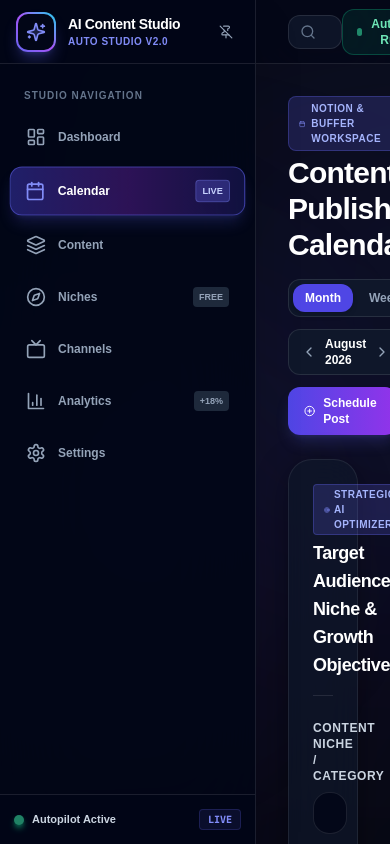
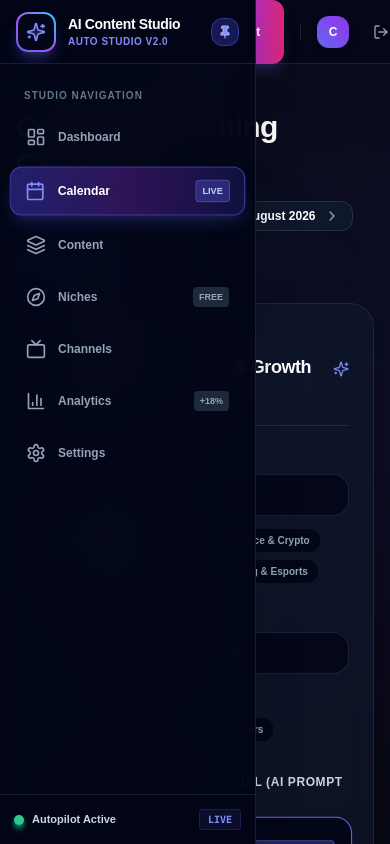
Before and after one commit to Firstet/ai-content-factory, a Next.js app in the folder apps/web/: page /calendar in a window 390 px wide. Shown: the top 844 px of the page. Built offline with nearby package versions, Linux system fonts and the light colour scheme.

Commit message:
feat: default sidebar menu to expanded state with mobile drawer support

```diff
--- a/apps/web/src/components/layout/Header.tsx
+++ b/apps/web/src/components/layout/Header.tsx
@@ -1,12 +1,16 @@
 'use client';
 
 import { useState } from 'react';
-import { Bell, Search, PlusCircle, LogOut, Zap, Play, Pause } from 'lucide-react';
+import { Bell, Search, PlusCircle, LogOut, Zap, Play, Pause, Menu } from 'lucide-react';
 import { useAppStore } from '@/lib/store';
 import { useRouter } from 'next/navigation';
 import Link from 'next/link';
 
-export function Header() {
+interface HeaderProps {
+  onToggleMobileMenu?: () => void;
+}
+
+export function Header({ onToggleMobileMenu }: HeaderProps) {
   const { user, logout } = useAppStore();
   const router = useRouter();
   const [automationActive, setAutomationActive] = useState(true);
@@ -17,15 +21,27 @@ export function Header() {
   };
 
   return (
-    <header className="h-16 border-b border-white/10 bg-slate-950/60 backdrop-blur-2xl px-8 flex items-center justify-between sticky top-0 z-30">
-      {/* Search Bar */}
-      <div className="relative w-80">
+    <header className="h-16 border-b border-white/10 bg-slate-950/60 backdrop-blur-2xl px-4 md:px-8 flex items-center justify-between sticky top-0 z-30">
+      {/* Mobile Menu Button & Search Bar */}
+      <div className="flex items-center gap-3 w-auto md:w-80">
+        {onToggleMobileMenu && (
+          <button
+            onClick={onToggleMobileMenu}
+            className="p-2 rounded-xl bg-slate-900 border border-white/10 text-slate-300 hover:text-white md:hidden"
+            title="Toggle Menu"
+          >
+            <Menu className="w-5 h-5" />
+          </button>
+        )}
+
+        <div className="relative w-full hidden sm:block">
           <Search className="w-4 h-4 text-slate-500 absolute left-3 top-1/2 -translate-y-1/2" />
           <input
             type="text"
             placeholder="Search content plans, scheduled posts, channels..."
             className="w-full bg-slate-900/90 border border-white/10 rounded-xl pl-9 pr-4 py-2 text-xs text-slate-200 placeholder:text-slate-500 focus:outline-none focus:border-indigo-500/50 transition-all"
           />
+        </div>
       </div>
 
       {/* Center/Right Actions & User Controls */}
--- a/apps/web/src/components/layout/Shell.tsx
+++ b/apps/web/src/components/layout/Shell.tsx
@@ -1,14 +1,34 @@
 'use client';
 
-import { useState } from 'react';
+import { useState, useEffect } from 'react';
 import { Sidebar } from './Sidebar';
 import { Header } from './Header';
 
 export function Shell({ children }: { children: React.ReactNode }) {
   const [isSidebarHovered, setIsSidebarHovered] = useState(false);
-  const [isSidebarPinned, setIsSidebarPinned] = useState(false);
+  const [isSidebarPinned, setIsSidebarPinned] = useState(true);
+  const [isMobileOpen, setIsMobileOpen] = useState(false);
 
-  const isExpanded = isSidebarPinned || isSidebarHovered;
+  useEffect(() => {
+    if (typeof window !== 'undefined') {
+      const saved = localStorage.getItem('acf_sidebar_pinned');
+      if (saved !== null) {
+        setIsSidebarPinned(saved === 'true');
+      }
+    }
+  }, []);
+
+  const handleTogglePin = () => {
+    setIsSidebarPinned((prev) => {
+      const next = !prev;
+      if (typeof window !== 'undefined') {
+        localStorage.setItem('acf_sidebar_pinned', String(next));
+      }
+      return next;
+    });
+  };
+
+  const isExpanded = isSidebarPinned || isSidebarHovered || isMobileOpen;
 
   return (
     <div className="min-h-screen bg-[#070a12] text-slate-100 flex relative overflow-x-hidden">
@@ -20,17 +40,19 @@ export function Shell({ children }: { children: React.ReactNode }) {
       <Sidebar
         isExpanded={isExpanded}
         isPinned={isSidebarPinned}
+        isMobileOpen={isMobileOpen}
+        onCloseMobile={() => setIsMobileOpen(false)}
         onMouseEnter={() => setIsSidebarHovered(true)}
         onMouseLeave={() => setIsSidebarHovered(false)}
-        onTogglePin={() => setIsSidebarPinned((prev) => !prev)}
+        onTogglePin={handleTogglePin}
       />
       <div
         className={`flex-1 flex flex-col min-w-0 relative z-10 transition-all duration-300 ease-in-out ${
-          isExpanded ? 'pl-64' : 'pl-20'
+          isSidebarPinned ? 'md:pl-64 pl-0' : 'md:pl-20 pl-0'
         }`}
       >
-        <Header />
-        <main className="flex-1 p-8 overflow-y-auto">{children}</main>
+        <Header onToggleMobileMenu={() => setIsMobileOpen((prev) => !prev)} />
+        <main className="flex-1 p-4 md:p-8 overflow-y-auto">{children}</main>
       </div>
     </div>
   );
--- a/apps/web/src/components/layout/Sidebar.tsx
+++ b/apps/web/src/components/layout/Sidebar.tsx
@@ -30,6 +30,8 @@ const mainNav = [
 interface SidebarProps {
   isExpanded: boolean;
   isPinned: boolean;
+  isMobileOpen?: boolean;
+  onCloseMobile?: () => void;
   onMouseEnter: () => void;
   onMouseLeave: () => void;
   onTogglePin: () => void;
@@ -38,6 +40,8 @@ interface SidebarProps {
 export function Sidebar({
   isExpanded,
   isPinned,
+  isMobileOpen,
+  onCloseMobile,
   onMouseEnter,
   onMouseLeave,
   onTogglePin,
@@ -45,13 +49,22 @@ export function Sidebar({
   const pathname = usePathname();
 
   return (
-    <aside
-      onMouseEnter={onMouseEnter}
-      onMouseLeave={onMouseLeave}
-      className={`border-r border-white/10 bg-slate-950/90 backdrop-blur-2xl flex flex-col h-screen fixed left-0 top-0 z-40 shadow-2xl transition-all duration-300 ease-in-out ${
-        isExpanded ? 'w-64' : 'w-20'
-      }`}
-    >
+    <>
+      {/* Mobile Drawer Backdrop */}
+      {isMobileOpen && (
+        <div
+          onClick={onCloseMobile}
+          className="fixed inset-0 bg-slate-950/80 backdrop-blur-sm z-40 md:hidden"
+        />
+      )}
+
+      <aside
+        onMouseEnter={onMouseEnter}
+        onMouseLeave={onMouseLeave}
+        className={`border-r border-white/10 bg-slate-950/95 backdrop-blur-2xl flex flex-col h-screen fixed left-0 top-0 z-50 shadow-2xl transition-all duration-300 ease-in-out ${
+          isMobileOpen ? 'w-64 translate-x-0' : isExpanded ? 'w-64 translate-x-0' : 'w-20 -translate-x-full md:translate-x-0'
+        }`}
+      >
       {/* Brand Header */}
       <div className="h-16 px-4 flex items-center justify-between border-b border-white/10 bg-slate-950/95 overflow-hidden shrink-0">
         <div className="flex items-center gap-3 min-w-0">
@@ -159,5 +172,6 @@ export function Sidebar({
         </div>
       </div>
     </aside>
+    </>
   );
 }
```
Lines whose indentation alone changed are shown as unchanged.
